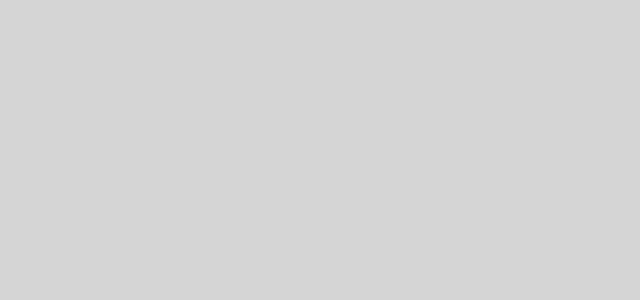
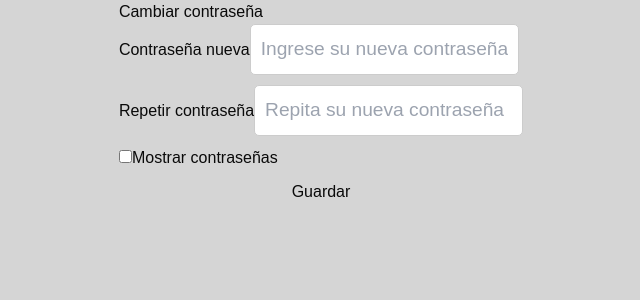
Before and after one commit to TassiMarcelo/requerimientosFront, a React (Vite) app: page /changePassword in a window 1280 px wide. Before the commit this address had no page. Shown: the top 300 px of the page, without its empty margins (319-959 px from the left). Built offline with nearby package versions, Linux system fonts and the light colour scheme.

Commit message:
cambio de contraseña

```diff
--- a/src/App.tsx
+++ b/src/App.tsx
@@ -2,7 +2,7 @@ import React from 'react'
 import { TablaRequerimientos } from './components/pages/tablaRequerimientos/TablaRequerimientos'
 import Login from './components/pages/login/Login'
 import Usuarios from './components/pages/gestionarUsuarios/Usuarios'
-
+import ChangePassword from './components/ChangePassword'
 import { BrowserRouter as Router, Routes, Route } from "react-router-dom";
 
 function App() {
@@ -13,6 +13,7 @@ function App() {
         <Route path="/login" element={<Login />} />
         <Route path='/gestionarUsuarios' element={<Usuarios/>} />
         <Route path='/tablaRequerimientos' element={<TablaRequerimientos/>} />
+        <Route path='/changePassword' element={<ChangePassword/>} />
       </Routes>
     </Router>
   );
--- /dev/null
+++ b/src/components/ChangePassword.tsx
@@ -0,0 +1,102 @@
+import React, { useState, useRef } from 'react';
+import Swal from 'sweetalert2';
+import { useNavigate } from 'react-router-dom';
+
+const ChangePassword = () => {
+  const [newPassword, setNewPassword] = useState("");
+  const [confirmPassword, setConfirmPassword] = useState("");
+  const [passwordVisible, setPasswordVisible] = useState(false);
+  const navigate = useNavigate();
+  const username = localStorage.getItem("userName") || "";  // Obtener el username desde localStorage
+
+  const passwordRef = useRef<HTMLInputElement>(null);
+  const confirmPasswordRef = useRef<HTMLInputElement>(null);
+
+  const togglePasswordVisibility = () => {
+    setPasswordVisible(!passwordVisible);
+    if (passwordRef.current && confirmPasswordRef.current) {
+      passwordRef.current.type = passwordVisible ? 'password' : 'text';
+      confirmPasswordRef.current.type = passwordVisible ? 'password' : 'text';
+    }
+  };
+
+  const handleSubmit = async () => {
+    if (newPassword !== confirmPassword) {
+      Swal.fire("Error", "Las contraseñas no coinciden", "error");
+      return;
+    }
+
+    try {
+      const response = await fetch(`http://localhost:8080/usuarios/${username}/updatePassword`, {
+        method: "PATCH",  // Usamos PATCH
+        headers: {
+          "Content-Type": "application/json",
+        },
+        body: JSON.stringify({ password: newPassword }),
+      });
+
+      // Verificamos si la respuesta fue exitosa
+      if (!response.ok) {
+        throw new Error("Error al cambiar la contraseña");
+      }
+
+      // Procesamos la respuesta
+      const data = await response.json();
+      console.log("Respuesta del servidor:", data);  // Verifica la estructura de la respuesta
+
+      // Comprobamos si la respuesta contiene el mensaje esperado
+      if (data.message === "Contraseña actualizada") {
+        Swal.fire("Éxito", "La contraseña ha sido cambiada con éxito", "success");
+        navigate("/tablaRequerimientos");  // Redirigimos a la página de tablaRequerimientos
+      } else {
+        throw new Error("No se pudo cambiar la contraseña");
+      }
+    } catch (error) {
+      console.error("Error:", error);  // Muestra el error en la consola
+      Swal.fire("Error", error.message, "error");
+    }
+  };
+
+  return (
+    <div className="change-password-container">
+      <h3>Cambiar contraseña</h3>
+      <form onSubmit={(e) => e.preventDefault()}>
+        <div>
+          <label htmlFor="newPassword">Contraseña nueva</label>
+          <input
+            id="newPassword"
+            type="password"
+            ref={passwordRef}
+            value={newPassword}
+            onChange={(e) => setNewPassword(e.target.value)}
+            placeholder="Ingrese su nueva contraseña"
+            required
+          />
+        </div>
+        <div>
+          <label htmlFor="confirmPassword">Repetir contraseña</label>
+          <input
+            id="confirmPassword"
+            type="password"
+            ref={confirmPasswordRef}
+            value={confirmPassword}
+            onChange={(e) => setConfirmPassword(e.target.value)}
+            placeholder="Repita su nueva contraseña"
+            required
+          />
+        </div>
+        <div className="show-password">
+          <input
+            type="checkbox"
+            checked={passwordVisible}
+            onChange={togglePasswordVisibility}
+          />
+          <label>Mostrar contraseñas</label>
+        </div>
+        <button type="button" onClick={handleSubmit}>Guardar</button>
+      </form>
+    </div>
+  );
+};
+
+export default ChangePassword;
--- a/src/components/pages/gestionarUsuarios/user-form.tsx
+++ b/src/components/pages/gestionarUsuarios/user-form.tsx
@@ -34,14 +34,9 @@ export function UserForm({ user, onSave, onCancel }: UserFormProps) {
 
   const [isCancelModalOpen, setIsCancelModalOpen] = useState(false);
   const [newPassword, setNewPassword] = useState<string>("");
-  const [errorMessage, setErrorMessage] = useState("");
 
   const handleSubmit = async (e: React.FormEvent) => {
     e.preventDefault();
-
-    if (errorMessage) {
-      return;
-    }
 
     try {
       const url = user
@@ -61,36 +56,11 @@ export function UserForm({ user, onSave, onCancel }: UserFormProps) {
         role: formData.role,
         activado: formData.activado,
       };
-      if (newPassword) {
-        console.log("Actualizando la contraseña con los siguientes datos:", {
-          password: newPassword,
-        });
-        const passwordResponse = await fetch(
-          `http://localhost:8080/usuarios/${formData.username}/updatePassword`,
-          {
-            method: "PATCH",
-            headers: {
-              "Content-Type": "application/json",
-            },
-            body: JSON.stringify({
-              password: newPassword,
-              nuevaCuenta: true,
-            }),
-          }
-        );
-        const passwordData = await passwordResponse.json();
-        if (!passwordResponse.ok) {
-          throw new Error(passwordData.message || "Error al actualizar la contraseña");
-        }
-        alert(passwordData.message || "Contraseña actualizada");
-      }
-      if (!user) {
+
+      if (newPassword && !user) {
+        // Si es un nuevo usuario, añadimos la contraseña
         requestBody.password = formData.password;
       }
-
-      console.log("URL:", url);
-      console.log("Método:", method);
-      console.log("Cuerpo de la solicitud:", requestBody);
 
       const response = await fetch(url, {
         method: method,
@@ -100,23 +70,13 @@ export function UserForm({ user, onSave, onCancel }: UserFormProps) {
         body: JSON.stringify(requestBody),
       });
 
-      console.log("Respuesta del servidor:", response);
-
       if (!response.ok) {
         const errorData = await response.json();
-        const errorMessage =
-          errorData.message || errorData.error || "Error desconocido";
-        throw new Error(errorMessage);
+        throw new Error(errorData.message || "Error desconocido");
       }
 
       const data = await response.json();
-      console.log("Respuesta completa del servidor:", data);
-
-      if (!data || data.data === null) {
-        onSave({ ...formData, id: user?.id } as User);
-      } else {
-        onSave(data.data);
-      }
+      onSave(data.data || formData);
     } catch (error) {
       console.error("Error en la solicitud:", error);
       alert(error.message || "Hubo un problema con la conexión");
@@ -133,56 +93,26 @@ export function UserForm({ user, onSave, onCancel }: UserFormProps) {
       cancelButtonText: "Cancelar",
     }).then((result) => {
       if (result.isConfirmed) {
-        confirmCancel();
-      } else if (result.dismiss === Swal.DismissReason.cancel) {
-        console.log("cancelado");
-        setIsCancelModalOpen(false);
+        onCancel();
       }
     });
-  };
-
-  const confirmCancel = () => {
-    setIsCancelModalOpen(false);
-    onCancel();
-  };
-
-  const cancelCancel = () => {
-    setIsCancelModalOpen(false);
   };
 
   const handlePasswordChange = (e: React.ChangeEvent<HTMLInputElement>) => {
     const password = e.target.value;
     setNewPassword(password);
   };
-    /*
-    if (password.length < 8) {
-      setErrorMessage('La contraseña debe tener al menos 8 caracteres.');
-    } else if (!/[A-Z]/.test(password)) {
-      setErrorMessage('La contraseña debe contener al menos una letra mayúscula.');
-    } else if (!/[0-9]/.test(password)) {
-      setErrorMessage('La contraseña debe contener al menos un número.');
-    } else if (!/[!@#$%^&*]/.test(password)) {
-      setErrorMessage('La contraseña debe incluir un carácter especial (!@#$%^&*)');
-    } else {
-      setErrorMessage('');
-    }
-    */
-
 
   return (
-    <>
     <div className="fixed inset-0 bg-black bg-opacity-70 z-50 flex justify-center items-center">
-      <div className={`w-full max-w-[800px] max-h-[95vh] bg-white rounded-md shadow-lg ${errorMessage ? "scroll-hidden" : ""} relative`}>
+      <div className="w-full max-w-[800px] max-h-[95vh] bg-white rounded-md shadow-lg relative">
         <div className="border-b border-gray-600 bg-gray-500 w-full relative p-5 rounded-t-md">
-      <div className="absolute -top-1 right-0">
           <CloseButton onClick={onCancel} />
         </div>
-          </div>
         <div className="p-6">
-          <form onSubmit={handleSubmit} className="space-y-4 mt-0">
-            {/* Contenedor flexible para las columnas */}
+          <form onSubmit={handleSubmit} className="space-y-4">
+            {/* Nombre, Apellido, Correo Electrónico, etc. */}
             <div className="flex space-x-6">
-              {/* Columna izquierda */}
               <div className="flex-1 space-y-4">
                 <div>
                   <Label htmlFor="nombre">Nombre</Label>
@@ -192,11 +122,6 @@ export function UserForm({ user, onSave, onCancel }: UserFormProps) {
                     onChange={(e) =>
                       setFormData({ ...formData, nombre: e.target.value })
                     }
-                    onKeyPress={(e) => {
-                      if (!/[a-zA-Z\s]/.test(e.key)) {
-                        e.preventDefault();
-                      }
-                    }}
                     required
                   />
                 </div>
@@ -208,15 +133,9 @@ export function UserForm({ user, onSave, onCancel }: UserFormProps) {
                     onChange={(e) =>
                       setFormData({ ...formData, apellido: e.target.value })
                     }
-                    onKeyPress={(e) => {
-                      if (!/[a-zA-Z\s]/.test(e.key)) {
-                        e.preventDefault();
-                      }
-                    }}
                     required
                   />
                 </div>
-
                 <div>
                   <Label htmlFor="email">Correo Electrónico</Label>
                   <Input
@@ -229,7 +148,6 @@ export function UserForm({ user, onSave, onCancel }: UserFormProps) {
                     required
                   />
                 </div>
-
                 <div>
                   <Label htmlFor="empresa">Empresa</Label>
                   <Input
@@ -243,7 +161,6 @@ export function UserForm({ user, onSave, onCancel }: UserFormProps) {
                 </div>
               </div>
 
-              {/* Columna derecha */}
               <div className="flex-1 space-y-4">
                 <div>
                   <Label htmlFor="cuil">CUIL</Label>
@@ -253,11 +170,6 @@ export function UserForm({ user, onSave, onCancel }: UserFormProps) {
                     onChange={(e) =>
                       setFormData({ ...formData, cuil: e.target.value })
                     }
-                    onKeyPress={(e) => {
-                      if (!/[0-9]/.test(e.key)) {
-                        e.preventDefault();
-                      }
-                    }}
                     required
                   />
                 </div>
@@ -285,34 +197,25 @@ export function UserForm({ user, onSave, onCancel }: UserFormProps) {
                   />
                 </div>
 
+                {/* Contraseña solo en la creación de usuario */}
+                {!user && (
                   <div>
                     <Label htmlFor="password">Contraseña</Label>
-                  {user ? (
-                    <Input
-                      id="password"
-                      type="password"
-                      value={newPassword}
-                      onChange={handlePasswordChange}
-                    />
-                  ) : (
                     <Input
                       id="password"
                       type="password"
                       value={formData.password}
-                      onChange={handlePasswordChange}
+                      onChange={(e) =>
+                        setFormData({ ...formData, password: e.target.value })
+                      }
                       required
                     />
-                  )}
-                  {errorMessage && (
-                    <span className="text-red-500 text-sm">{errorMessage}</span>
+                  </div>
                 )}
               </div>
             </div>
-            </div>
 
-            {/* Contenedor para Preferencia y Botones */}
             <div className="flex justify-between items-center mt-6">
-              {/* Preferencia alineada a la izquierda */}
               <div className="flex items-center space-x-2">
                 <Checkbox
                   id="preferencia"
@@ -330,39 +233,18 @@ export function UserForm({ user, onSave, onCancel }: UserFormProps) {
                 </Label>
               </div>
 
-              {/* Botones alineados a la derecha */}
               <div className="flex space-x-4">
-                <Button2 title={"Cancelar"} onClick={handleCancel} className={"CancelButton"}></Button2>
-                <Button2 type={"submit"} title={"Guardar cambios"} className={"NeutralButton"}></Button2>
+                <Button2
+                  title={"Cancelar"}
+                  onClick={handleCancel}
+                  className={"CancelButton"}
+                />
+                <Button2 type={"submit"} title={"Guardar cambios"} className={"NeutralButton"} />
               </div>
             </div>
           </form>
         </div>
       </div>
     </div>
-
-      {/* Modal de cancelación */}
-      <Modal isOpen={isCancelModalOpen} onClose={cancelCancel}>
-        <div className="z-50">
-          <h2>
-            {user
-              ? "¿Estás seguro de que deseas cancelar la edición del usuario?"
-              : "¿Estás seguro de que deseas cancelar la creación del usuario?"}
-          </h2>
-          <div className="flex justify-center gap-2 mt-4">
-            <Button
-              onClick={cancelCancel}
-              variant="outline"
-              className="bg-gray-200 text-black hover:bg-gray-300"
-            >
-              No
-            </Button>
-            <Button onClick={confirmCancel} variant="destructive">
-              Sí
-            </Button>
-          </div>
-        </div>
-      </Modal>
-    </>
   );
 }
```
Also changed, not shown: src/components/pages/login/Login.tsx (+7 -4 lines). Lines whose indentation alone changed are shown as unchanged.
